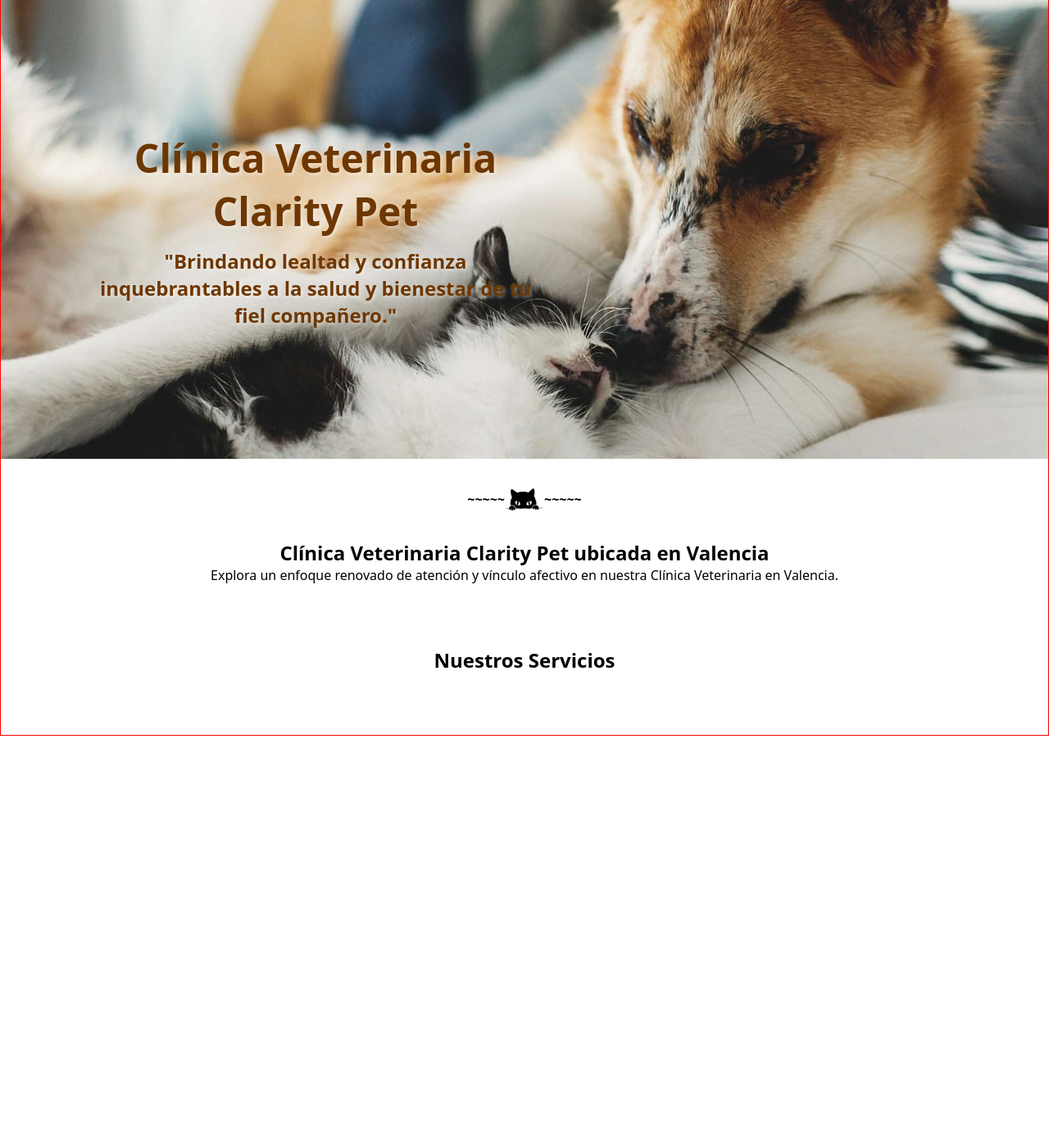
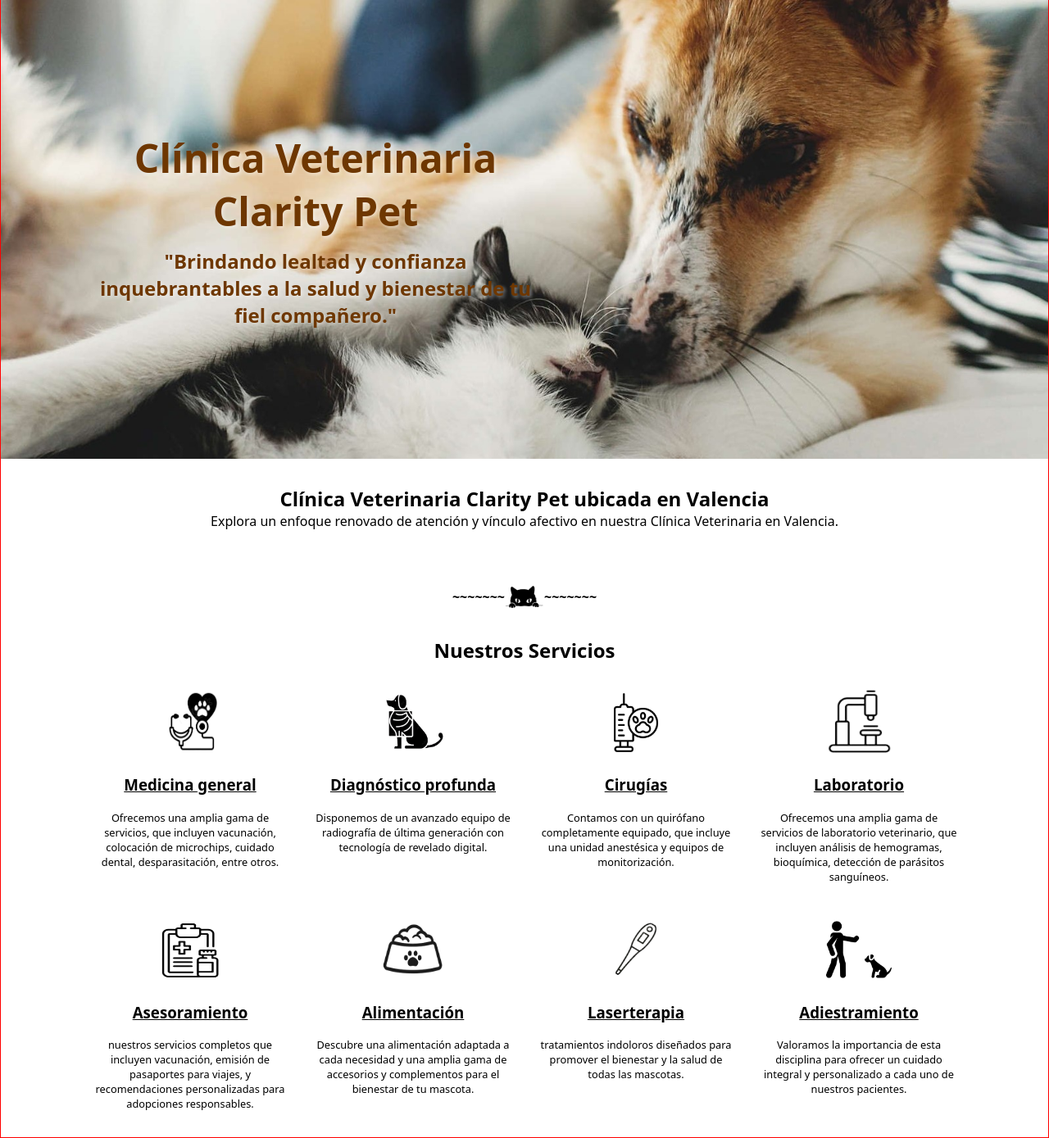
Before and after one commit to Carvalx/clarity, a PHP site: page / in a window 1280 px wide. Shown: the part 113-1502 px from the top of the page at 82% size. Before the commit the page ends 1011 px from the top, so only its background shows below. Run offline with PHP 8.4, Linux system fonts and the light colour scheme.

Commit message:
segundo commit version2

```diff
--- a/css/style.css
+++ b/css/style.css
@@ -14,6 +14,10 @@ h1 {
     margin: 0;
     padding: 0;
     white-space: pre-line;
+}
+
+h2 {
+    margin: 0 0 2rem 0;
 }
 
 li {
@@ -143,7 +147,7 @@ li {
     align-items: center;
     justify-content: center;
     text-align: center;
-    margin: 0 0 3.5rem;
+    margin: 2rem 0;
 }
 
 .divisor-seccion{
@@ -151,9 +155,47 @@ li {
     flex-direction: row;
     align-items: center;
     font-weight: bolder;
+    margin: 2rem 0 0 0;
 }
 
 .icono-seccion {
-    margin: 2rem 0;
+    margin: 0;
     width: 3rem;
 }
+
+.servicios-inicio {
+    display: grid;
+    grid-template-columns: repeat(4, 1fr);
+    grid-template-rows: repeat(2, auto);
+    gap: 2.5rem 2rem;
+    justify-content: center;
+    align-items: center;
+}
+
+.servicios-inicio h3 {
+    text-decoration: underline;
+    color: #000;
+}
+
+.servicios-inicio p {
+    font-size: 0.8rem;
+}
+
+.servicios-inicio div {
+    display: flex;
+    flex-direction: column;
+    width: 15rem;
+    height: 100%;
+    align-items: center;
+    text-align: center;
+}
+
+.imagen-inicio a {
+    display: flex;
+    flex-direction: column;
+}
+
+.servicios-inicio img {
+    width: 5rem;
+    height: 5rem;
+}
--- a/inicio.php
+++ b/inicio.php
@@ -5,15 +5,80 @@
             <p>"Brindando lealtad y confianza inquebrantables a la salud y bienestar de tu fiel compañero."</p>
         </div>
     </div>
-    <div class="divisor-seccion">
-        <p>~~~~~</p><img src="img/gatito-icono.png" title="Gatito" alt="No image" class="icono-seccion"><p>~~~~~</p>
-    </div>
+
     <section>
         <h1>Clínica Veterinaria Clarity Pet ubicada en Valencia</h1>
         <p>Explora un enfoque renovado de atención y vínculo afectivo en nuestra Clínica Veterinaria en Valencia.</p>
     </section>
 
-    <section class="servicios-inicio">
+    <div class="divisor-seccion">
+        <p>~~~~~~~</p><img src="img/gatito-icono.png" title="Gatito" alt="No image" class="icono-seccion"><p>~~~~~~~</p>
+    </div>
+
+    <section>
         <h2>Nuestros Servicios</h2>
+
+        <div class="servicios-inicio">
+            <!-- Primera fila -->
+            <div>
+                <a href="">
+                    <img src="img/medicina-general.png" alt="No image" title="Medicina General">
+                    <h3>Medicina general</h3>
+                </a>
+                <p>Ofrecemos una amplia gama de servicios, que incluyen vacunación, colocación de microchips, cuidado dental, desparasitación, entre otros.</p>
+
+            </div>
+            <div>
+                <a href="">
+                    <img src="img/diagnostico.png" alt="No image" title="Diagnóstico">
+                    <h3>Diagnóstico profunda</h3>
+                </a>
+                <p>Disponemos de un avanzado equipo de radiografía de última generación con tecnología de revelado digital.</p>
+            </div>
+            <div>
+                <a href="">
+                    <img src="img/cirugias.png" alt="No image" title="Cirugías">
+                    <h3>Cirugías</h3>
+                </a>
+                <p>Contamos con un quirófano completamente equipado, que incluye una unidad anestésica y equipos de monitorización.</p>
+            </div>
+            <div>
+                <a href="">
+                    <img src="img/microscopio.png" alt="No image" title="Laboratorio">
+                    <h3>Laboratorio</h3>
+                </a>
+                <p>Ofrecemos una amplia gama de servicios de laboratorio veterinario, que incluyen análisis de hemogramas, bioquímica, detección de parásitos sanguíneos. </p>
+            </div>
+
+            <!-- Segunda fila -->
+            <div>
+                <a href="">
+                    <img src="img/revision.png" alt="No image" title="Asesoramiento">
+                    <h3>Asesoramiento</h3>
+                </a>
+                <p>nuestros servicios completos que incluyen vacunación, emisión de pasaportes para viajes, y recomendaciones personalizadas para adopciones responsables.</p>
+            </div>
+            <div>
+                <a href="">
+                    <img src="img/comida.png" alt="No image" title="Alimentación">
+                    <h3>Alimentación</h3>
+                </a>
+                <p>Descubre una alimentación adaptada a cada necesidad y una amplia gama de accesorios y complementos para el bienestar de tu mascota.</p>
+            </div>
+            <div>
+                <a href="">
+                    <img src="img/laserterapia.png" alt="No image" title="Laserterapia">
+                    <h3>Laserterapia</h3>
+                </a>
+                <p>tratamientos indoloros diseñados para promover el bienestar y la salud de todas las mascotas.</p>
+            </div>
+            <div>
+                <a href="">
+                    <img src="img/adiestramiento.png" alt="No image" title="Adiestramiento">
+                    <h3>Adiestramiento</h3>
+                </a>
+                <p>Valoramos la importancia de esta disciplina para ofrecer un cuidado integral y personalizado a cada uno de nuestros pacientes.</p>
+            </div>
+        </div>
     </section>
 </div>
```
Also changed, not shown: img/adiestramiento.png (added), img/cirugias.png (added), img/comida.png (added), img/diagnostico.png (added), img/laserterapia.png (added), img/medicina-general.png (added), img/microscopio.png (added), img/revision.png (added).
